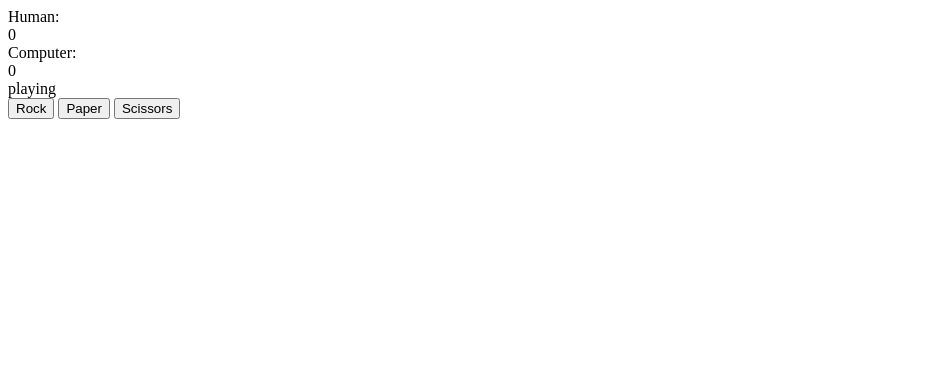
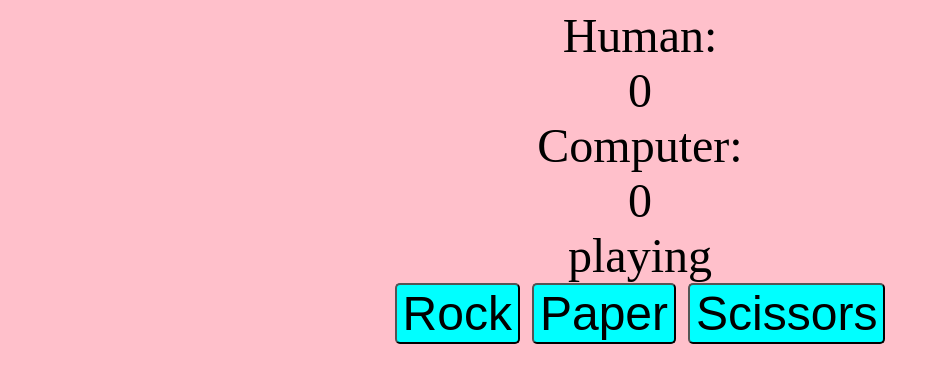
Before and after one commit to ZenChris18/Rock-Paper-Scissor, a plain HTML site: page index.html in a window 1280 px wide. Shown: the whole page, without its empty margins (0-940 px from the left). Drawn offline with Linux system fonts and the light colour scheme.

Commit message:
added some stylings

```diff
--- a/index.html
+++ b/index.html
@@ -4,14 +4,15 @@
     <meta charset="UTF-8">
     <meta name="viewport" content="width=device-width, initial-scale=1.0">
     <title>Rock Paper Scissors</title>
+    <link rel="stylesheet" href="style.css">
 </head>
 <body>
     Human:<div id="humanScore"> 0</div>
     Computer:<div id="computerScore">0</div>
     <div id="winner">playing</div>
-    <button id="rock">Rock</button>
-    <button id="paper">Paper</button>
-    <button id="scissors">Scissors</button>
+    <button id="rock" class="button">Rock</button>
+    <button id="paper" class="button">Paper</button>
+    <button id="scissors" class="button">Scissors</button>
     <script src="styles.js"></script>
 </body>
 </html>
--- a/style.css
+++ b/style.css
@@ -0,0 +1,16 @@
+body{
+    text-align: center;
+    background-color: pink;
+    font-size: 3em;
+}
+
+.button{
+    border-radius: 5px;
+    font-size: 1em;
+    cursor: pointer;
+    background-color: aqua;
+}
+
+.button:hover{
+    background-color: lightblue;
+}
```
